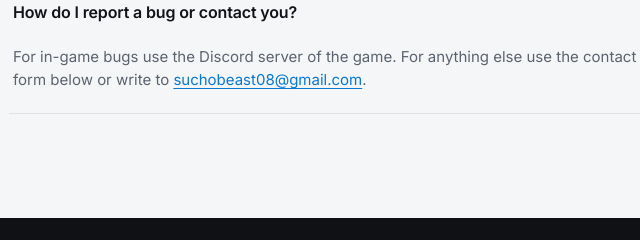
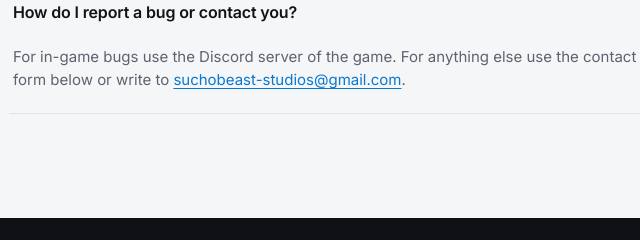
Before and after one commit to suchobeast/suchobeast-studios.com, a plain HTML site: page index.html in a window 1280 px wide. Both pictures are taken after a click on the heading "How do I report a bug or contact you?". Shown: the part 3805-4045 px from the top of the page, 221-861 px from the left. Drawn offline with Linux system fonts and the light colour scheme.

Commit message:
Update contact email for bug reporting

```diff
--- a/index.html
+++ b/index.html
@@ -220,7 +220,7 @@
           <details class="faq-item" name="faq-home">
             <summary>How do I report a bug or contact you?</summary>
             <div>
-              <p>For in-game bugs use the Discord server of the game. For anything else use the contact form below or write to <a href="mailto:suchobeast08@gmail.com">suchobeast08@gmail.com</a>.</p>
+              <p>For in-game bugs use the Discord server of the game. For anything else use the contact form below or write to <a href="mailto:suchobeaststudios@gmail.com">suchobeast-studios@gmail.com</a>.</p>
             </div>
           </details>
         </div>
```
